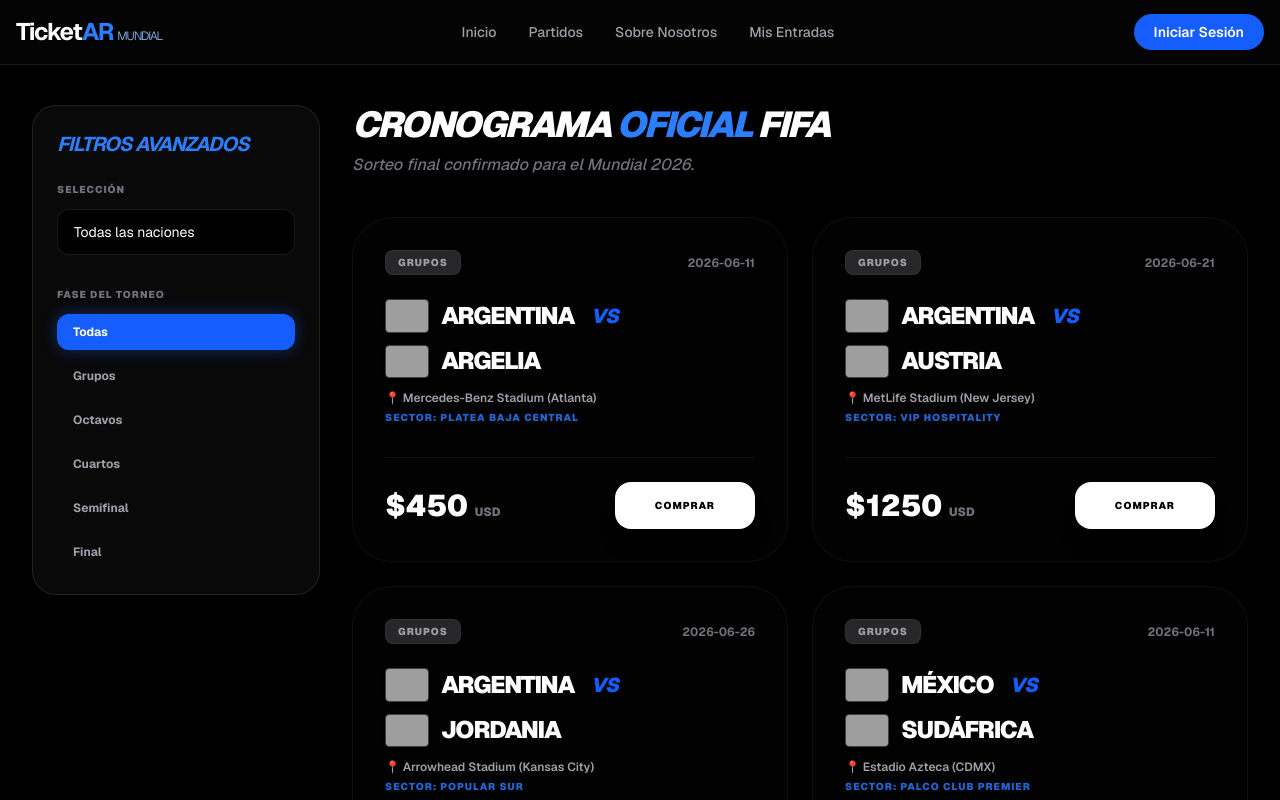
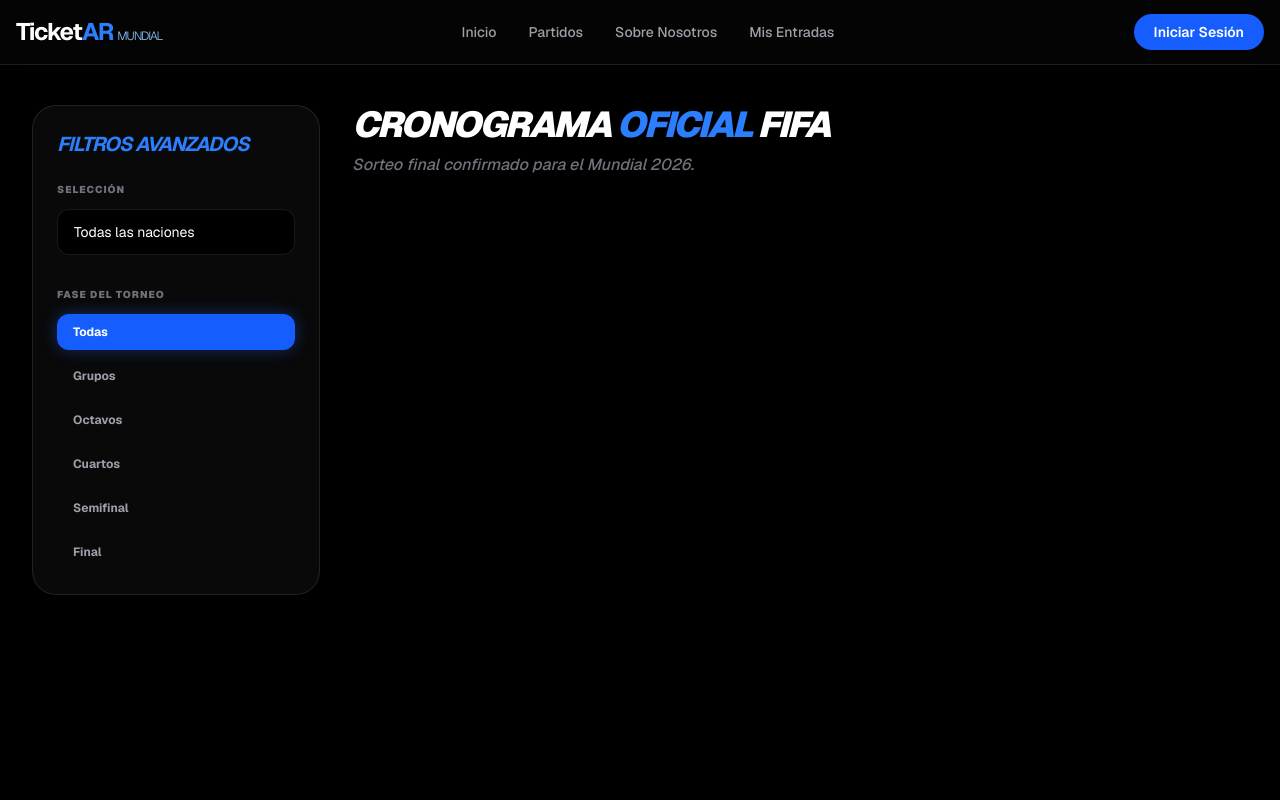
Before and after one commit to JuanmaInv/TicketAR---Mundial---UCP---2026-, a Next.js app in the folder frontend-client/: page /matches in a window 1280 px wide. Shown: the top 800 px of the page. Built offline with nearby package versions, Linux system fonts and the light colour scheme; grey boxes are pictures that could not be loaded.

Commit message:
chore(frontend): eliminar mock estático de partidos (Paso 1)

```diff
--- a/frontend-client/app/matches/page.tsx
+++ b/frontend-client/app/matches/page.tsx
@@ -18,45 +18,8 @@
   "Turquía", "Túnez", "Uruguay", "Uzbekistán"
 ];
 
-// 2. MOCK DE PARTIDOS SEGÚN EL CRONOGRAMA DE LA IMAGEN
-const ALL_MATCHES = [
-  // --- GRUPO J: EL CAMINO DE ARGENTINA (OFICIAL SEGÚN IMAGEN) ---
-  { id: 1, teamA: "Argentina", teamB: "Argelia", phase: "Grupos", date: "2026-06-11", stadium: "Mercedes-Benz Stadium (Atlanta)", sector: "Platea Baja Central", price: 450, defined: true },
-  { id: 2, teamA: "Argentina", teamB: "Austria", phase: "Grupos", date: "2026-06-21", stadium: "MetLife Stadium (New Jersey)", sector: "VIP Hospitality", price: 1250, defined: true },
-  { id: 3, teamA: "Argentina", teamB: "Jordania", phase: "Grupos", date: "2026-06-26", stadium: "Arrowhead Stadium (Kansas City)", sector: "Popular Sur", price: 280, defined: true },
-
-  // --- PARTIDOS DE ANFITRIONES Y OTROS GRUPOS (SEGÚN IMAGEN) ---
-  { id: 4, teamA: "México", teamB: "Sudáfrica", phase: "Grupos", date: "2026-06-11", stadium: "Estadio Azteca (CDMX)", sector: "Palco Club Premier", price: 550, defined: true },
-  { id: 5, teamA: "Canadá", teamB: "Qatar", phase: "Grupos", date: "2026-06-12", stadium: "BMO Field (Toronto)", sector: "Platea Baja West", price: 350, defined: true },
-  { id: 6, teamA: "Estados Unidos", teamB: "Paraguay", phase: "Grupos", date: "2026-06-12", stadium: "SoFi Stadium (Los Ángeles)", sector: "Main Level Corner", price: 650, defined: true },
-  { id: 7, teamA: "Brasil", teamB: "Marruecos", phase: "Grupos", date: "2026-06-15", stadium: "Hard Rock Stadium (Miami)", sector: "Lower Bowl Level 1", price: 900, defined: true },
-  { id: 8, teamA: "Alemania", teamB: "Ecuador", phase: "Grupos", date: "2026-06-15", stadium: "Gillette Stadium (Boston)", sector: "Platea Media", price: 380, defined: true },
-  { id: 9, teamA: "Países Bajos", teamB: "Japón", phase: "Grupos", date: "2026-06-16", stadium: "Levi's Stadium", sector: "Categoría 1", price: 420, defined: true },
-  { id: 10, teamA: "Bélgica", teamB: "Nueva Zelanda", phase: "Grupos", date: "2026-06-17", stadium: "NRG Stadium (Houston)", sector: "General Norte", price: 250, defined: true },
-  { id: 11, teamA: "España", teamB: "Uruguay", phase: "Grupos", date: "2026-06-16", stadium: "Lincoln Financial Field", sector: "Codo Preferencial", price: 480, defined: true },
-  { id: 12, teamA: "Francia", teamB: "Senegal", phase: "Grupos", date: "2026-06-18", stadium: "Lumen Field", sector: "Platea Alta East", price: 500, defined: true },
-  { id: 13, teamA: "Portugal", teamB: "Colombia", phase: "Grupos", date: "2026-06-20", stadium: "AT&T Stadium (Dallas)", sector: "Categoría 2", price: 600, defined: true },
-  { id: 14, teamA: "Inglaterra", teamB: "Croacia", phase: "Grupos", date: "2026-06-21", stadium: "MetLife Stadium", sector: "Platea Baja", price: 700, defined: true },
-
-  // Asegurando el resto de selecciones de la imagen
-  { id: 15, teamA: "Corea del Sur", teamB: "UEFA Playoff D", phase: "Grupos", date: "2026-06-13", stadium: "BC Place", sector: "General", price: 150, defined: true },
-  { id: 16, teamA: "Suiza", teamB: "UEFA Playoff A", phase: "Grupos", date: "2026-06-14", stadium: "Arrowhead Stadium", sector: "Categoría 3", price: 180, defined: true },
-  { id: 17, teamA: "Haití", teamB: "Escocia", phase: "Grupos", date: "2026-06-16", stadium: "Hard Rock Stadium", sector: "Popular", price: 120, defined: true },
-  { id: 18, teamA: "Australia", teamB: "UEFA Playoff C", phase: "Grupos", date: "2026-06-17", stadium: "SoFi Stadium", sector: "General", price: 200, defined: true },
-  { id: 19, teamA: "Curazao", teamB: "Costa de Marfil", phase: "Grupos", date: "2026-06-19", stadium: "NRG Stadium", sector: "Platea Alta", price: 140, defined: true },
-  { id: 20, teamA: "UEFA Playoff B", teamB: "Túnez", phase: "Grupos", date: "2026-06-20", stadium: "BMO Field", sector: "General", price: 130, defined: true },
-  { id: 21, teamA: "Egipto", teamB: "Irán", phase: "Grupos", date: "2026-06-22", stadium: "Gillette Stadium", sector: "Codo", price: 210, defined: true },
-  { id: 22, teamA: "Cabo Verde", teamB: "Arabia Saudí", phase: "Grupos", date: "2026-06-23", stadium: "Levi's Stadium", sector: "General", price: 110, defined: true },
-  { id: 23, teamA: "Intercontinental 2", teamB: "Noruega", phase: "Grupos", date: "2026-06-24", stadium: "Lumen Field", sector: "Categoría 3", price: 190, defined: true },
-  { id: 24, teamA: "Intercontinental 1", teamB: "Uzbekistán", phase: "Grupos", date: "2026-06-25", stadium: "AT&T Stadium", sector: "Platea Media", price: 160, defined: true },
-  { id: 25, teamA: "Ghana", teamB: "Panamá", phase: "Grupos", date: "2026-06-26", stadium: "Rice-Eccles Stadium", sector: "Popular", price: 140, defined: true },
-
-  // --- ELIMINATORIAS (DATOS OFICIALES FIFA) ---
-  { id: 101, teamA: "1° Grupo J", teamB: "2° Grupo I", phase: "Octavos", date: "2026-06-30", stadium: "SoFi Stadium (L.A.)", sector: "Platea Preferencial", price: 850, defined: false },
-  { id: 102, teamA: "Ganador R32-1", teamB: "Ganador R32-2", phase: "Cuartos", date: "2026-07-09", stadium: "Gillette Stadium (Boston)", sector: "Categoría 1 Premium", price: 1600, defined: false },
-  { id: 103, teamA: "Ganador Q1", teamB: "Ganador Q2", phase: "Semifinal", date: "2026-07-14", stadium: "AT&T Stadium (Dallas)", sector: "VIP Club Suite", price: 3800, defined: false },
-  { id: 104, teamA: "Ganador Semi 1", teamB: "Ganador Semi 2", phase: "Final", date: "2026-07-19", stadium: "MetLife Stadium (NY/NJ)", sector: "Acceso Total Estadio", price: 6500, defined: false },
-];
+// 2. MOCK DE PARTIDOS (VACÍO PARA INTEGRACIÓN)
+const ALL_MATCHES: any[] = [];
 
 export default function MatchesPage() {
   const [selectedTeam, setSelectedTeam] = useState("Todos");
```
